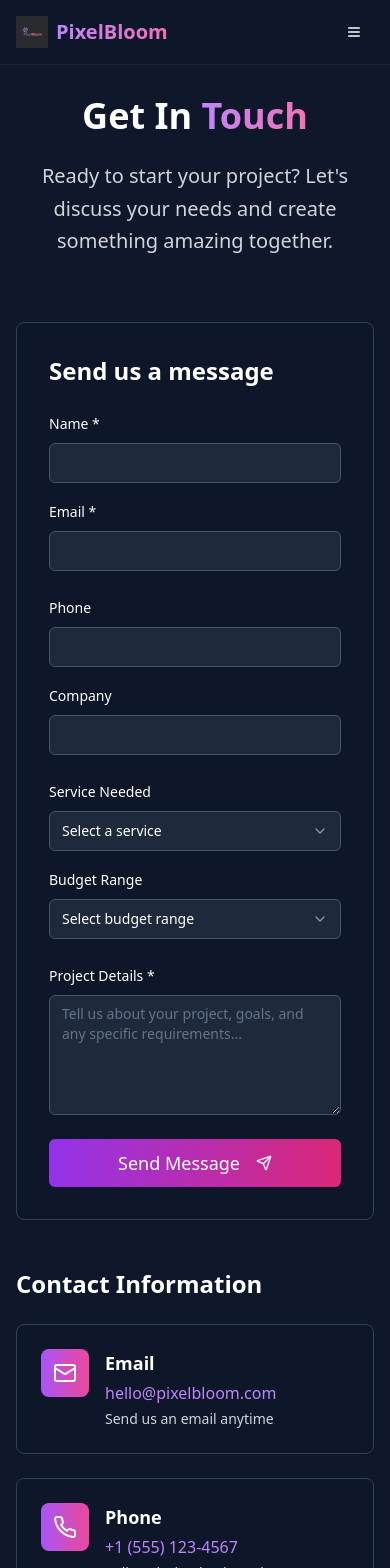
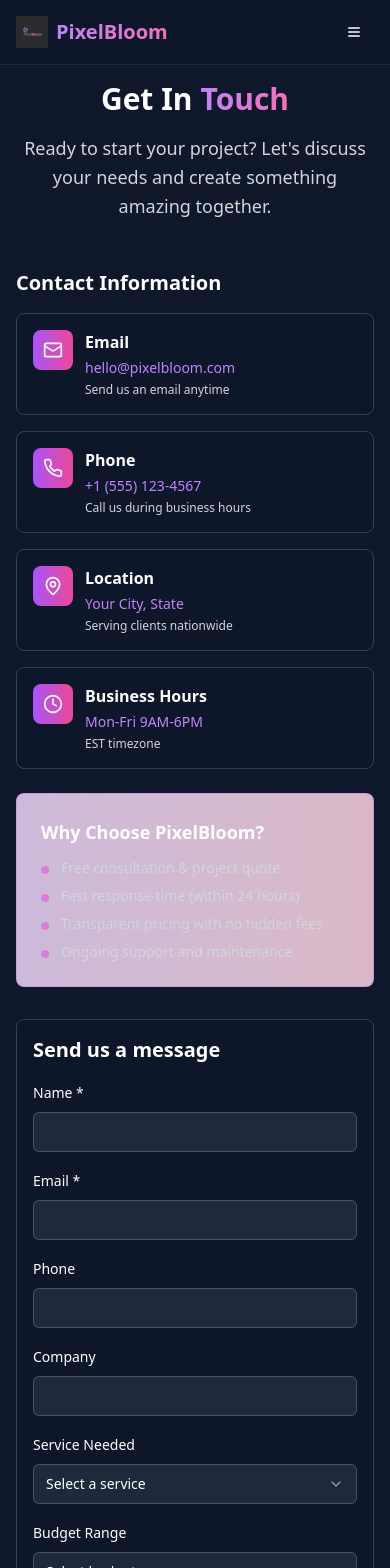
Before and after one commit to Darkmankiller/bloom-digital-reach, a React (Vite) app: page /contact in a window 390 px wide. Shown: the top 1568 px of the page. Built offline with nearby package versions, Linux system fonts and the light colour scheme.

Commit message:
Make website mobile responsive
Implement mobile responsiveness across the website for all browsers.

```diff
--- a/src/components/CTASection.tsx
+++ b/src/components/CTASection.tsx
@@ -7,21 +7,21 @@ const CTASection = () => {
   const navigate = useNavigate();
 
   return (
-    <section className="py-16 px-4 sm:px-6 lg:px-8 bg-gradient-to-r from-purple-900/20 to-pink-900/20">
+    <section className="py-12 sm:py-16 px-4 sm:px-6 lg:px-8 bg-gradient-to-r from-purple-900/20 to-pink-900/20">
       <div className="max-w-4xl mx-auto text-center">
-        <h2 className="text-3xl sm:text-4xl font-bold mb-6">
+        <h2 className="text-2xl sm:text-3xl md:text-4xl font-bold mb-4 sm:mb-6">
           Ready to Grow Your Business Online?
         </h2>
-        <p className="text-xl text-gray-300 mb-8 max-w-2xl mx-auto">
+        <p className="text-lg sm:text-xl text-gray-300 mb-6 sm:mb-8 max-w-2xl mx-auto">
           Let's discuss how we can help you create a powerful online presence that drives results.
         </p>
         <Button
           size="lg"
-          className="bg-gradient-to-r from-purple-600 to-pink-600 hover:from-purple-700 hover:to-pink-700 text-white px-8 py-6 text-lg transition-all duration-200 hover:scale-105"
+          className="bg-gradient-to-r from-purple-600 to-pink-600 hover:from-purple-700 hover:to-pink-700 text-white px-6 sm:px-8 py-4 sm:py-6 text-base sm:text-lg transition-all duration-200 hover:scale-105 touch-manipulation"
           onClick={() => navigate("/contact")}
         >
           Contact Us
-          <ArrowRight className="ml-2 w-5 h-5" />
+          <ArrowRight className="ml-2 w-4 h-4 sm:w-5 sm:h-5" />
         </Button>
       </div>
     </section>
--- a/src/components/TestimonialsSection.tsx
+++ b/src/components/TestimonialsSection.tsx
@@ -11,28 +11,28 @@ const TestimonialsSection = () => {
   };
 
   return (
-    <section className="py-16 px-4 sm:px-6 lg:px-8">
+    <section className="py-12 sm:py-16 px-4 sm:px-6 lg:px-8">
       <div className="max-w-7xl mx-auto">
-        <div className="text-center mb-12">
-          <h2 className="text-3xl sm:text-4xl font-bold mb-4">What Our Clients Are Saying</h2>
+        <div className="text-center mb-8 sm:mb-12">
+          <h2 className="text-2xl sm:text-3xl md:text-4xl font-bold mb-3 sm:mb-4">What Our Clients Are Saying</h2>
         </div>
 
         <div className="max-w-4xl mx-auto">
           <Card className="bg-slate-900/50 border-slate-700">
-            <CardContent className="p-8 text-center">
-              <div className="flex justify-center mb-4">
+            <CardContent className="p-6 sm:p-8 text-center">
+              <div className="flex justify-center mb-3 sm:mb-4">
                 {[...Array(testimonial.rating)].map((_, i) => (
-                  <Star key={i} className="w-5 h-5 text-yellow-400 fill-current" />
+                  <Star key={i} className="w-4 h-4 sm:w-5 sm:h-5 text-yellow-400 fill-current" />
                 ))}
               </div>
 
-              <blockquote className="text-xl text-gray-300 mb-6 leading-relaxed">
+              <blockquote className="text-lg sm:text-xl text-gray-300 mb-4 sm:mb-6 leading-relaxed">
                 "{testimonial.quote}"
               </blockquote>
 
               <div>
-                <div className="font-semibold text-white text-lg">{testimonial.author}</div>
-                <div className="text-gray-400">{testimonial.title}</div>
+                <div className="font-semibold text-white text-base sm:text-lg">{testimonial.author}</div>
+                <div className="text-gray-400 text-sm sm:text-base">{testimonial.title}</div>
               </div>
             </CardContent>
           </Card>
--- a/src/pages/Contact.tsx
+++ b/src/pages/Contact.tsx
@@ -1,3 +1,4 @@
+
 import Navigation from "@/components/Navigation";
 import { Card, CardContent } from "@/components/ui/card";
 import { Button } from "@/components/ui/button";
@@ -74,25 +75,25 @@ const Contact = () => {
 
   const contactInfo = [
     {
-      icon: <Mail className="w-6 h-6" />,
+      icon: <Mail className="w-5 h-5 sm:w-6 sm:h-6" />,
       title: "Email",
       info: "hello@pixelbloom.com",
       description: "Send us an email anytime"
     },
     {
-      icon: <Phone className="w-6 h-6" />,
+      icon: <Phone className="w-5 h-5 sm:w-6 sm:h-6" />,
       title: "Phone",
       info: "+1 (555) 123-4567",
       description: "Call us during business hours"
     },
     {
-      icon: <MapPin className="w-6 h-6" />,
+      icon: <MapPin className="w-5 h-5 sm:w-6 sm:h-6" />,
       title: "Location",
       info: "Your City, State",
       description: "Serving clients nationwide"
     },
     {
-      icon: <Clock className="w-6 h-6" />,
+      icon: <Clock className="w-5 h-5 sm:w-6 sm:h-6" />,
       title: "Business Hours",
       info: "Mon-Fri 9AM-6PM",
       description: "EST timezone"
@@ -110,119 +111,119 @@ const Contact = () => {
       <Navigation />
 
       {/* Hero Section */}
-      <section className="pt-24 pb-16 px-4 sm:px-6 lg:px-8">
+      <section className="pt-20 sm:pt-24 pb-12 sm:pb-16 px-4 sm:px-6 lg:px-8">
         <div className="max-w-7xl mx-auto text-center">
-          <h1 className="text-4xl sm:text-5xl lg:text-6xl font-bold mb-6">
+          <h1 className="text-3xl sm:text-4xl md:text-5xl lg:text-6xl font-bold mb-4 sm:mb-6 leading-tight">
             Get In{" "}
             <span className="bg-gradient-to-r from-purple-400 to-pink-400 bg-clip-text text-transparent">
               Touch
             </span>
           </h1>
-          <p className="text-xl text-gray-300 max-w-3xl mx-auto leading-relaxed">
+          <p className="text-lg sm:text-xl text-gray-300 max-w-3xl mx-auto leading-relaxed px-2">
             Ready to start your project? Let's discuss your needs and create something amazing together.
           </p>
         </div>
       </section>
 
-      <section className="pb-16 px-4 sm:px-6 lg:px-8">
+      <section className="pb-12 sm:pb-16 px-4 sm:px-6 lg:px-8">
         <div className="max-w-7xl mx-auto">
-          <div className="grid lg:grid-cols-2 gap-12">
+          <div className="grid lg:grid-cols-2 gap-8 sm:gap-12">
             {/* Contact Form */}
-            <Card className="bg-slate-900/50 border-slate-700">
-              <CardContent className="p-8">
-                <h2 className="text-2xl font-bold mb-6 text-white">Send us a message</h2>
+            <Card className="bg-slate-900/50 border-slate-700 order-2 lg:order-1">
+              <CardContent className="p-4 sm:p-6 lg:p-8">
+                <h2 className="text-xl sm:text-2xl font-bold mb-4 sm:mb-6 text-white">Send us a message</h2>
 
-                <form onSubmit={handleSubmit} className="space-y-6">
-                  <div className="grid md:grid-cols-2 gap-4">
+                <form onSubmit={handleSubmit} className="space-y-4 sm:space-y-6">
+                  <div className="grid gap-4 sm:grid-cols-2">
                     <div className="space-y-2">
-                      <Label htmlFor="name" className="text-white">Name *</Label>
+                      <Label htmlFor="name" className="text-white text-sm sm:text-base">Name *</Label>
                       <Input
                         id="name"
                         value={formData.name}
                         onChange={(e) => handleInputChange("name", e.target.value)}
-                        className="bg-slate-800 border-slate-600 text-white"
+                        className="bg-slate-800 border-slate-600 text-white h-10 sm:h-11 text-sm sm:text-base"
                         required
                       />
                     </div>
 
                     <div className="space-y-2">
-                      <Label htmlFor="email" className="text-white">Email *</Label>
+                      <Label htmlFor="email" className="text-white text-sm sm:text-base">Email *</Label>
                       <Input
                         id="email"
                         type="email"
                         value={formData.email}
                         onChange={(e) => handleInputChange("email", e.target.value)}
-                        className="bg-slate-800 border-slate-600 text-white"
+                        className="bg-slate-800 border-slate-600 text-white h-10 sm:h-11 text-sm sm:text-base"
                         required
                       />
                     </div>
                   </div>
 
-                  <div className="grid md:grid-cols-2 gap-4">
+                  <div className="grid gap-4 sm:grid-cols-2">
                     <div className="space-y-2">
-                      <Label htmlFor="phone" className="text-white">Phone</Label>
+                      <Label htmlFor="phone" className="text-white text-sm sm:text-base">Phone</Label>
                       <Input
                         id="phone"
                         type="tel"
                         value={formData.phone}
                         onChange={(e) => handleInputChange("phone", e.target.value)}
-                        className="bg-slate-800 border-slate-600 text-white"
+                        className="bg-slate-800 border-slate-600 text-white h-10 sm:h-11 text-sm sm:text-base"
                       />
                     </div>
 
                     <div className="space-y-2">
-                      <Label htmlFor="company" className="text-white">Company</Label>
+                      <Label htmlFor="company" className="text-white text-sm sm:text-base">Company</Label>
                       <Input
                         id="company"
                         value={formData.company}
                         onChange={(e) => handleInputChange("company", e.target.value)}
-                        className="bg-slate-800 border-slate-600 text-white"
+                        className="bg-slate-800 border-slate-600 text-white h-10 sm:h-11 text-sm sm:text-base"
                       />
                     </div>
                   </div>
 
-                  <div className="grid md:grid-cols-2 gap-4">
+                  <div className="grid gap-4 sm:grid-cols-2">
                     <div className="space-y-2">
-                      <Label htmlFor="service" className="text-white">Service Needed</Label>
+                      <Label htmlFor="service" className="text-white text-sm sm:text-base">Service Needed</Label>
                       <Select value={formData.service} onValueChange={(value) => handleInputChange("service", value)}>
-                        <SelectTrigger className="bg-slate-800 border-slate-600 text-white hover:bg-slate-700 focus:ring-2 focus:ring-purple-500 focus:border-purple-500">
+                        <SelectTrigger className="bg-slate-800 border-slate-600 text-white hover:bg-slate-700 focus:ring-2 focus:ring-purple-500 focus:border-purple-500 h-10 sm:h-11 text-sm sm:text-base">
                           <SelectValue placeholder="Select a service" />
                         </SelectTrigger>
                         <SelectContent className="bg-slate-800 border-slate-600 z-50">
-                          <SelectItem value="website" className="text-white hover:bg-purple-600 focus:bg-purple-600 focus:text-white">Website Development</SelectItem>
-                          <SelectItem value="seo" className="text-white hover:bg-purple-600 focus:bg-purple-600 focus:text-white">SEO Optimization</SelectItem>
-                          <SelectItem value="gmb" className="text-white hover:bg-purple-600 focus:bg-purple-600 focus:text-white">Google My Business</SelectItem>
-                          <SelectItem value="maintenance" className="text-white hover:bg-purple-600 focus:bg-purple-600 focus:text-white">Website Maintenance</SelectItem>
-                          <SelectItem value="multiple" className="text-white hover:bg-purple-600 focus:bg-purple-600 focus:text-white">Multiple Services</SelectItem>
-                          <SelectItem value="consultation" className="text-white hover:bg-purple-600 focus:bg-purple-600 focus:text-white">Free Consultation</SelectItem>
+                          <SelectItem value="website" className="text-white hover:bg-purple-600 focus:bg-purple-600 focus:text-white text-sm sm:text-base">Website Development</SelectItem>
+                          <SelectItem value="seo" className="text-white hover:bg-purple-600 focus:bg-purple-600 focus:text-white text-sm sm:text-base">SEO Optimization</SelectItem>
+                          <SelectItem value="gmb" className="text-white hover:bg-purple-600 focus:bg-purple-600 focus:text-white text-sm sm:text-base">Google My Business</SelectItem>
+                          <SelectItem value="maintenance" className="text-white hover:bg-purple-600 focus:bg-purple-600 focus:text-white text-sm sm:text-base">Website Maintenance</SelectItem>
+                          <SelectItem value="multiple" className="text-white hover:bg-purple-600 focus:bg-purple-600 focus:text-white text-sm sm:text-base">Multiple Services</SelectItem>
+                          <SelectItem value="consultation" className="text-white hover:bg-purple-600 focus:bg-purple-600 focus:text-white text-sm sm:text-base">Free Consultation</SelectItem>
                         </SelectContent>
                       </Select>
                     </div>
 
                     <div className="space-y-2">
-                      <Label htmlFor="budget" className="text-white">Budget Range</Label>
+                      <Label htmlFor="budget" className="text-white text-sm sm:text-base">Budget Range</Label>
                       <Select value={formData.budget} onValueChange={(value) => handleInputChange("budget", value)}>
-                        <SelectTrigger className="bg-slate-800 border-slate-600 text-white hover:bg-slate-700 focus:ring-2 focus:ring-pink-500 focus:border-pink-500">
+                        <SelectTrigger className="bg-slate-800 border-slate-600 text-white hover:bg-slate-700 focus:ring-2 focus:ring-pink-500 focus:border-pink-500 h-10 sm:h-11 text-sm sm:text-base">
                           <SelectValue placeholder="Select budget range" />
                         </SelectTrigger>
                         <SelectContent className="bg-slate-800 border-slate-600 z-50">
-                          <SelectItem value="1k-3k" className="text-white hover:bg-pink-600 focus:bg-pink-600 focus:text-white">$1,000 - $3,000</SelectItem>
-                          <SelectItem value="3k-5k" className="text-white hover:bg-pink-600 focus:bg-pink-600 focus:text-white">$3,000 - $5,000</SelectItem>
-                          <SelectItem value="5k-10k" className="text-white hover:bg-pink-600 focus:bg-pink-600 focus:text-white">$5,000 - $10,000</SelectItem>
-                          <SelectItem value="10k+" className="text-white hover:bg-pink-600 focus:bg-pink-600 focus:text-white">$10,000+</SelectItem>
-                          <SelectItem value="discuss" className="text-white hover:bg-pink-600 focus:bg-pink-600 focus:text-white">Let's discuss</SelectItem>
+                          <SelectItem value="1k-3k" className="text-white hover:bg-pink-600 focus:bg-pink-600 focus:text-white text-sm sm:text-base">$1,000 - $3,000</SelectItem>
+                          <SelectItem value="3k-5k" className="text-white hover:bg-pink-600 focus:bg-pink-600 focus:text-white text-sm sm:text-base">$3,000 - $5,000</SelectItem>
+                          <SelectItem value="5k-10k" className="text-white hover:bg-pink-600 focus:bg-pink-600 focus:text-white text-sm sm:text-base">$5,000 - $10,000</SelectItem>
+                          <SelectItem value="10k+" className="text-white hover:bg-pink-600 focus:bg-pink-600 focus:text-white text-sm sm:text-base">$10,000+</SelectItem>
+                          <SelectItem value="discuss" className="text-white hover:bg-pink-600 focus:bg-pink-600 focus:text-white text-sm sm:text-base">Let's discuss</SelectItem>
                         </SelectContent>
                       </Select>
                     </div>
                   </div>
 
                   <div className="space-y-2">
-                    <Label htmlFor="message" className="text-white">Project Details *</Label>
+                    <Label htmlFor="message" className="text-white text-sm sm:text-base">Project Details *</Label>
                     <Textarea
                       id="message"
                       value={formData.message}
                       onChange={(e) => handleInputChange("message", e.target.value)}
-                      className="bg-slate-800 border-slate-600 text-white min-h-[120px]"
+                      className="bg-slate-800 border-slate-600 text-white min-h-[100px] sm:min-h-[120px] text-sm sm:text-base"
                       placeholder="Tell us about your project, goals, and any specific requirements..."
                       required
                     />
@@ -232,31 +233,31 @@ const Contact = () => {
                     type="submit"
                     size="lg"
                     disabled={isSubmitting}
-                    className="w-full bg-gradient-to-r from-purple-600 to-pink-600 hover:from-purple-700 hover:to-pink-700 text-white py-6 text-lg transition-all duration-200 hover:scale-105 disabled:opacity-50 disabled:cursor-not-allowed"
+                    className="w-full bg-gradient-to-r from-purple-600 to-pink-600 hover:from-purple-700 hover:to-pink-700 text-white py-4 sm:py-6 text-base sm:text-lg transition-all duration-200 hover:scale-105 disabled:opacity-50 disabled:cursor-not-allowed touch-manipulation"
                   >
                     {isSubmitting ? "Sending..." : "Send Message"}
-                    <Send className="ml-2 w-5 h-5" />
+                    <Send className="ml-2 w-4 h-4 sm:w-5 sm:h-5" />
                   </Button>
                 </form>
               </CardContent>
             </Card>
 
             {/* Contact Information */}
-            <div className="space-y-8">
+            <div className="space-y-6 sm:space-y-8 order-1 lg:order-2">
               <div>
-                <h2 className="text-2xl font-bold mb-6 text-white">Contact Information</h2>
-                <div className="space-y-6">
+                <h2 className="text-xl sm:text-2xl font-bold mb-4 sm:mb-6 text-white">Contact Information</h2>
+                <div className="space-y-4 sm:space-y-6">
                   {contactInfo.map((item, index) => (
                     <Card key={index} className="bg-slate-900/50 border-slate-700">
-                      <CardContent className="p-6">
-                        <div className="flex items-start space-x-4">
-                          <div className="w-12 h-12 bg-gradient-to-r from-purple-500 to-pink-500 rounded-lg flex items-center justify-center text-white">
+                      <CardContent className="p-4 sm:p-6">
+                        <div className="flex items-start space-x-3 sm:space-x-4">
+                          <div className="w-10 h-10 sm:w-12 sm:h-12 bg-gradient-to-r from-purple-500 to-pink-500 rounded-lg flex items-center justify-center text-white flex-shrink-0">
                             {item.icon}
                           </div>
-                          <div>
-                            <h3 className="text-lg font-semibold text-white mb-1">{item.title}</h3>
-                            <p className="text-purple-400 font-medium mb-1">{item.info}</p>
-                            <p className="text-gray-300 text-sm">{item.description}</p>
+                          <div className="min-w-0 flex-1">
+                            <h3 className="text-base sm:text-lg font-semibold text-white mb-1">{item.title}</h3>
+                            <p className="text-purple-400 font-medium mb-1 text-sm sm:text-base break-words">{item.info}</p>
+                            <p className="text-gray-300 text-xs sm:text-sm">{item.description}</p>
                           </div>
                         </div>
                       </CardContent>
@@ -266,24 +267,24 @@ const Contact = () => {
               </div>
 
               <Card className="bg-gradient-to-r from-purple-900/30 to-pink-900/30 border-purple-500/30">
-                <CardContent className="p-8">
-                  <h3 className="text-xl font-bold text-white mb-4">Why Choose PixelBloom?</h3>
-                  <ul className="space-y-3 text-gray-300">
-                    <li className="flex items-center">
-                      <div className="w-2 h-2 bg-gradient-to-r from-purple-400 to-pink-400 rounded-full mr-3"></div>
-                      Free consultation & project quote
+                <CardContent className="p-6 sm:p-8">
+                  <h3 className="text-lg sm:text-xl font-bold text-white mb-3 sm:mb-4">Why Choose PixelBloom?</h3>
+                  <ul className="space-y-2 sm:space-y-3 text-gray-300">
+                    <li className="flex items-start">
+                      <div className="w-2 h-2 bg-gradient-to-r from-purple-400 to-pink-400 rounded-full mr-3 mt-2 flex-shrink-0"></div>
+                      <span className="text-sm sm:text-base">Free consultation & project quote</span>
                     </li>
-                    <li className="flex items-center">
-                      <div className="w-2 h-2 bg-gradient-to-r from-purple-400 to-pink-400 rounded-full mr-3"></div>
-                      Fast response time (within 24 hours)
+                    <li className="flex items-start">
+                      <div className="w-2 h-2 bg-gradient-to-r from-purple-400 to-pink-400 rounded-full mr-3 mt-2 flex-shrink-0"></div>
+                      <span className="text-sm sm:text-base">Fast response time (within 24 hours)</span>
                     </li>
-                    <li className="flex items-center">
-                      <div className="w-2 h-2 bg-gradient-to-r from-purple-400 to-pink-400 rounded-full mr-3"></div>
-                      Transparent pricing with no hidden fees
+                    <li className="flex items-start">
+                      <div className="w-2 h-2 bg-gradient-to-r from-purple-400 to-pink-400 rounded-full mr-3 mt-2 flex-shrink-0"></div>
+                      <span className="text-sm sm:text-base">Transparent pricing with no hidden fees</span>
                     </li>
-                    <li className="flex items-center">
-                      <div className="w-2 h-2 bg-gradient-to-r from-purple-400 to-pink-400 rounded-full mr-3"></div>
-                      Ongoing support and maintenance
+                    <li className="flex items-start">
+                      <div className="w-2 h-2 bg-gradient-to-r from-purple-400 to-pink-400 rounded-full mr-3 mt-2 flex-shrink-0"></div>
+                      <span className="text-sm sm:text-base">Ongoing support and maintenance</span>
                     </li>
                   </ul>
                 </CardContent>
```
Also changed, not shown: src/components/Hero.tsx (+26 -26 lines), src/components/ServicesSection.tsx (+12 -12 lines).
